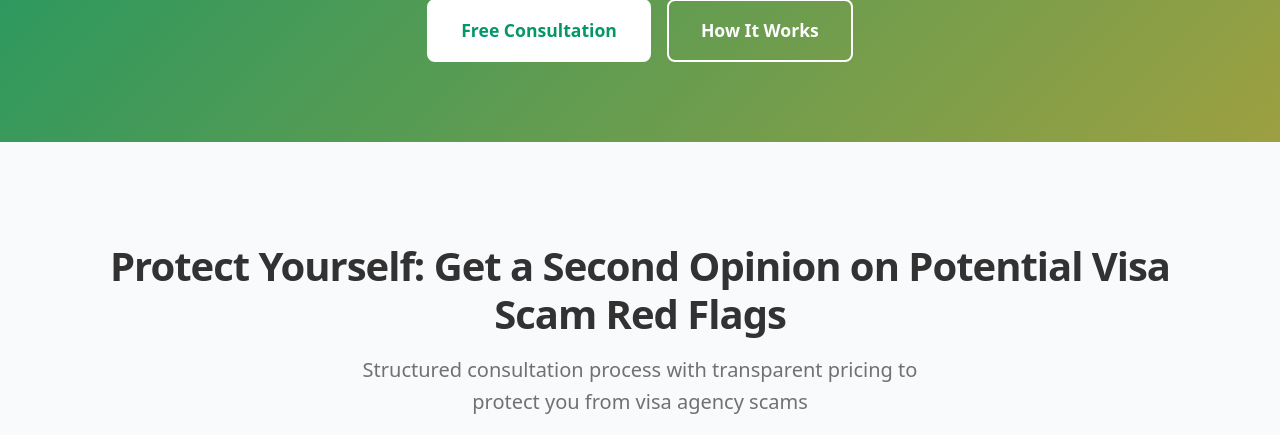
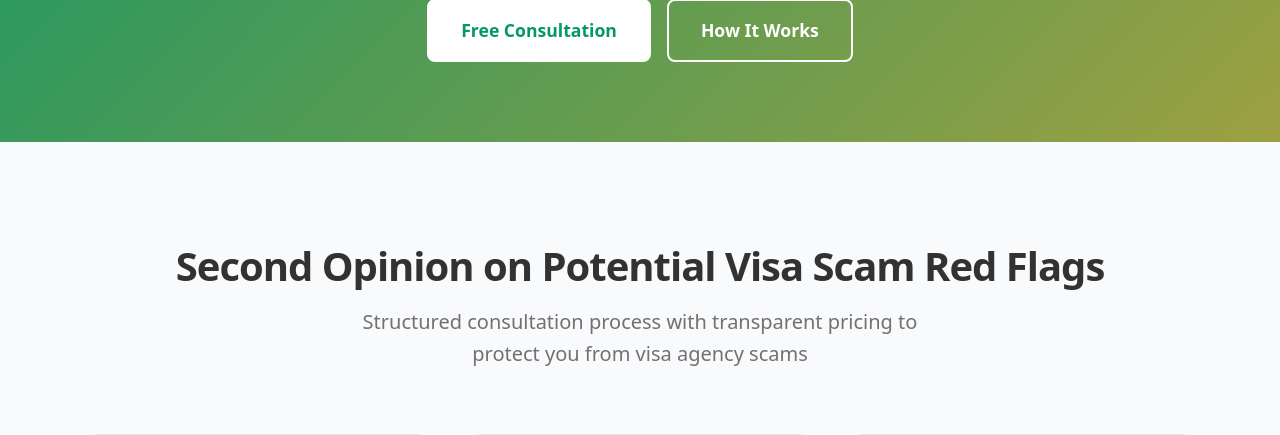
Before and after one commit to sreelakshmirjkd/Validora, a Django app: page / in a window 1280 px wide. Shown: the part 519-954 px from the top of the page. Run offline with Django 5.2, Linux system fonts and the light colour scheme.

Commit message:
second section heading

```diff
--- a/validoraapp/templates/index.html
+++ b/validoraapp/templates/index.html
@@ -24,7 +24,7 @@
 <section id="services" class="services">
     <div class="container">
         <div class="section-title">
-            <h2>Protect Yourself: Get a Second Opinion on Potential Visa Scam Red Flags</h2>
+            <h2>Second Opinion on Potential Visa Scam Red Flags</h2>
             <p>Structured consultation process with transparent pricing to protect you from visa agency scams</p>
         </div>
         <div class="services-grid">
```
